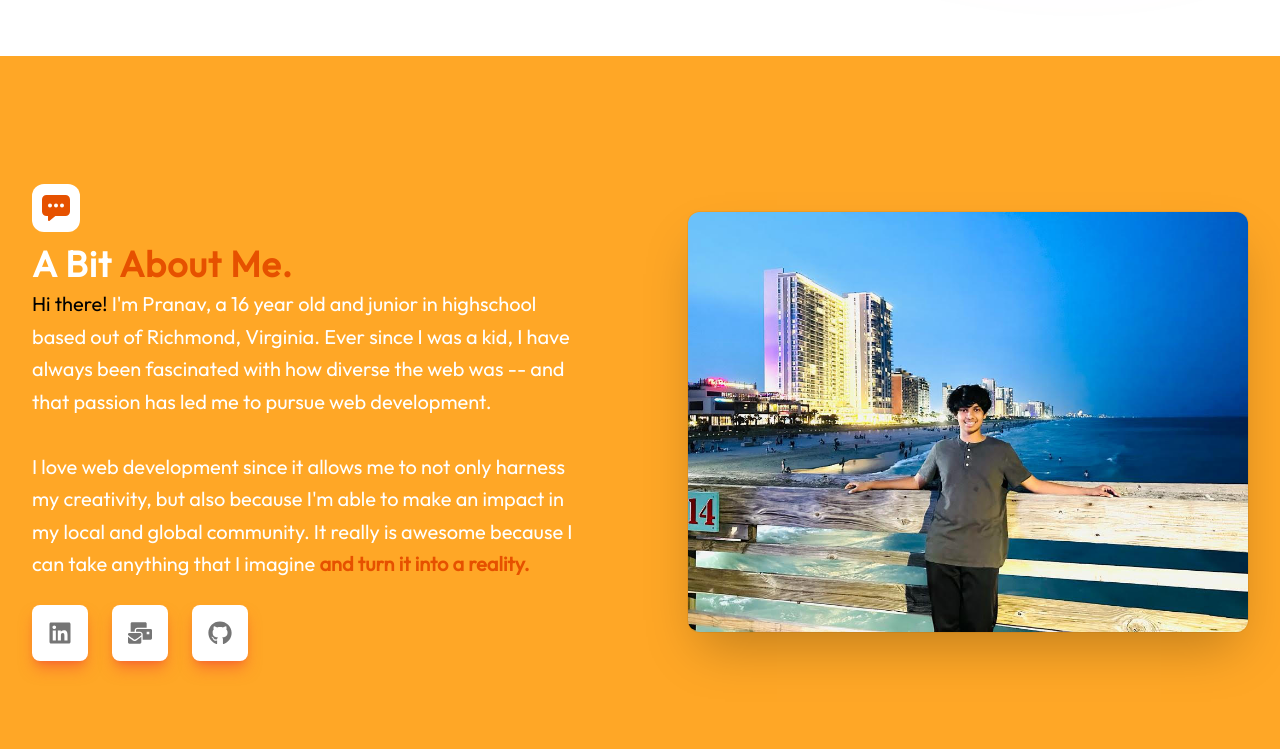
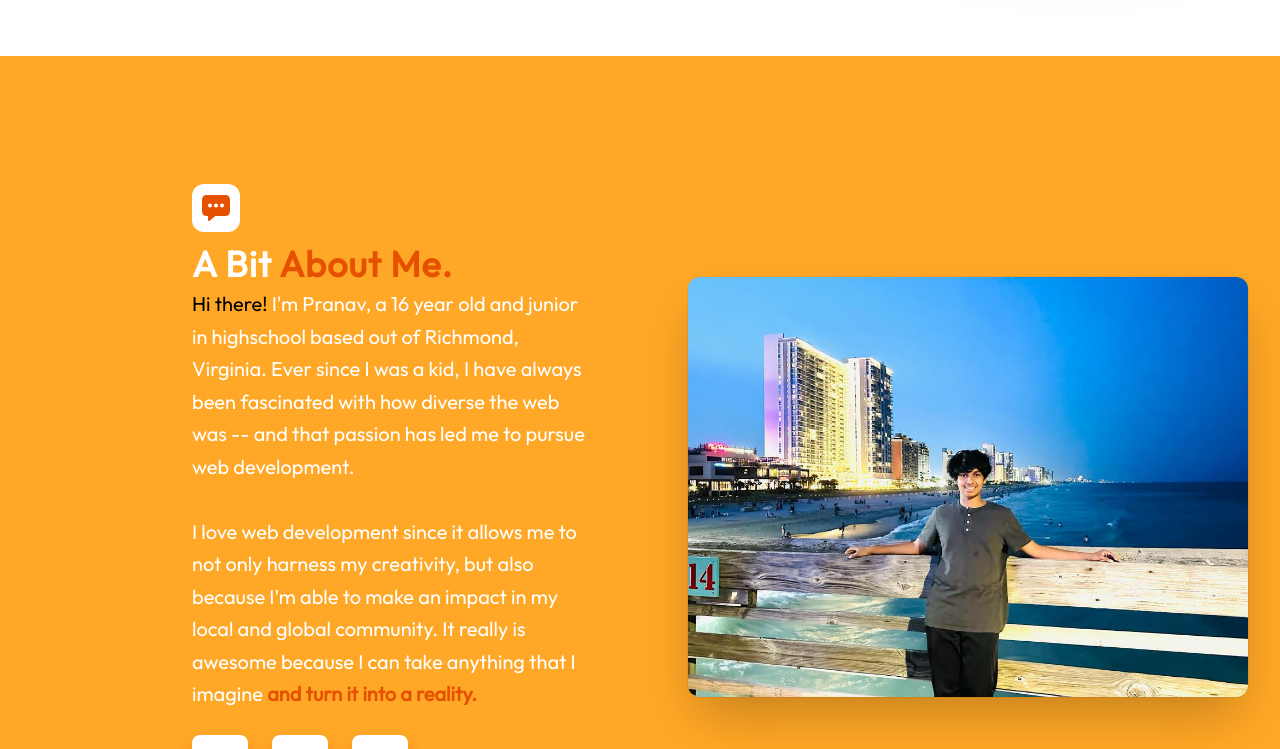
Before and after one commit to PkTheCoda/portfolio, a React (Vite) app: page / in a window 1280 px wide. Shown: the part 860-1609 px from the top of the page. Built offline with nearby package versions, Linux system fonts and the light colour scheme.

Commit message:
finished about section

```diff
--- a/src/Components/AboutSection.jsx
+++ b/src/Components/AboutSection.jsx
@@ -10,10 +10,10 @@ export default function AboutMe() {
 
 
             <div class="relative">
-                    <div class="lg:mx-auto lg:grid lg:max-w-full lg:grid-flow-col-dense lg:grid-cols-2 lg:gap-24 lg:px-8 ">
+                    <div class="lg:mx-auto lg:grid lg:max-w-8xl lg:grid-flow-col-dense lg:grid-cols-2 lg:gap-24 lg:px-8 ">
                         <div class="mx-auto max-w-xl lg:mx-0 lg:max-w-none lg:py-16 lg:px-0 ">
 
-                            <div>
+                            <div className='pl-0 lg:pl-40'>
                                 <div>
                                     <span class="flex h-12 w-12 items-center justify-center rounded-xl bg-white">
                                         <IoChatboxEllipses className='h-8 w-8 text-orange-900'/>
```
